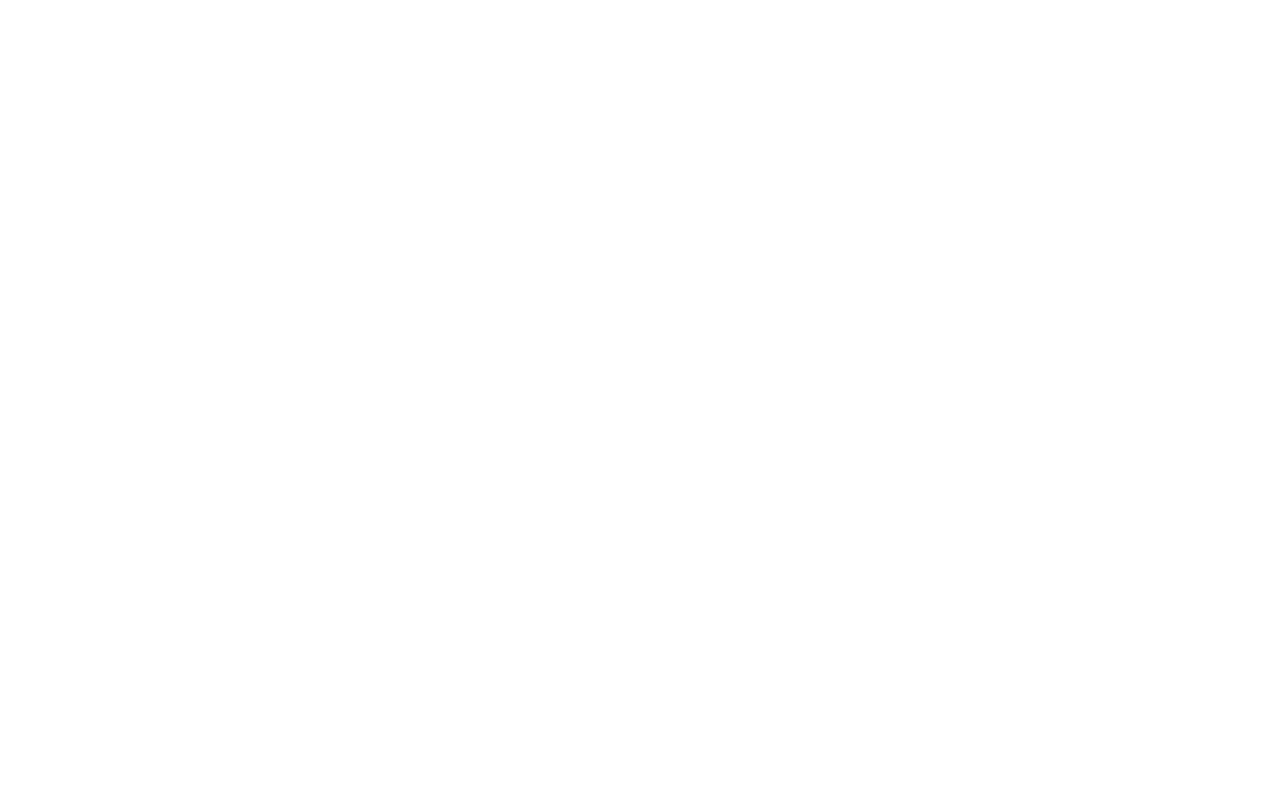
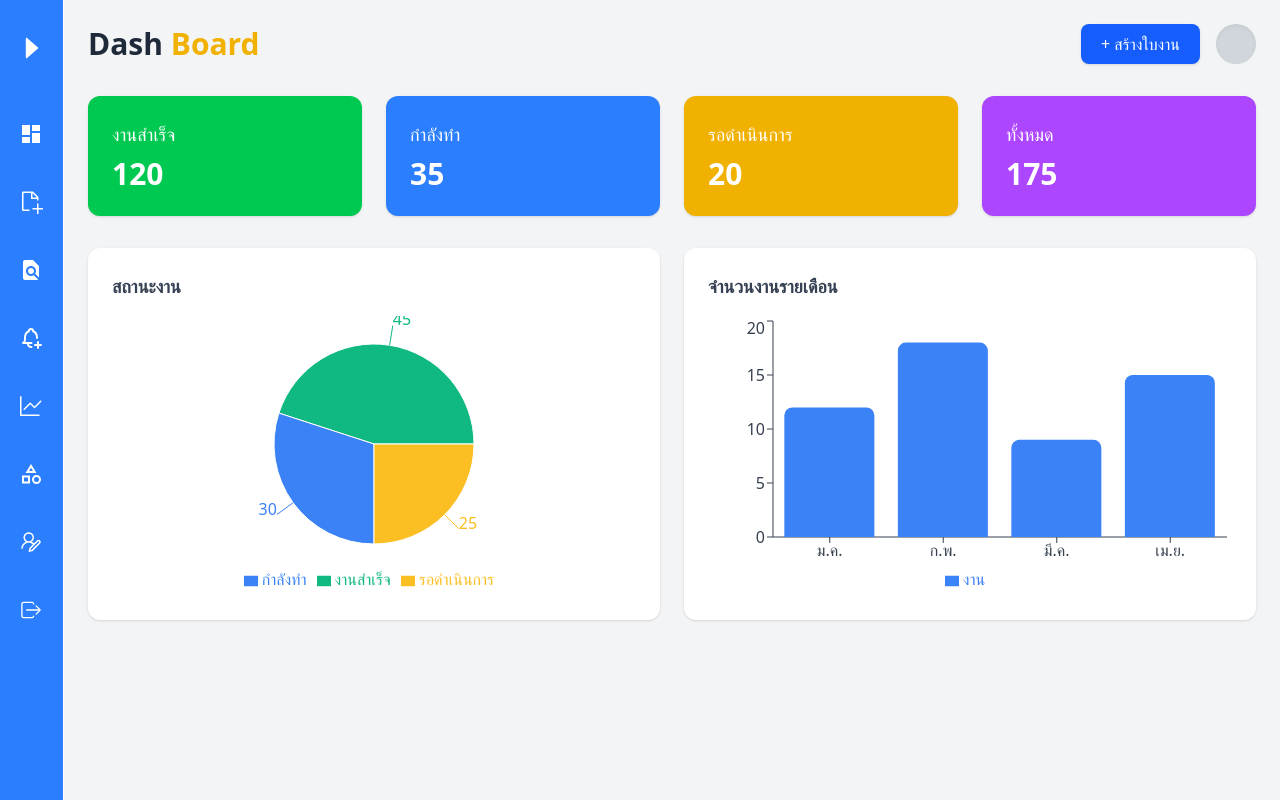
Before and after one commit to PhicharatMns/product-year-two, a React (Vite) app in the folder frontend/: page /Dashboard in a window 1280 px wide. Before the commit this address had no page. Built offline with nearby package versions, Linux system fonts and the light colour scheme.

Commit message:
NewSideBar_admin

```diff
--- /dev/null
+++ b/frontend/src/Admin/Dashboard.tsx
@@ -0,0 +1,118 @@
+import Sidebar from "../component/sidebaradmin";
+import {
+  PieChart,
+  Pie,
+  Cell,
+  ResponsiveContainer,
+  BarChart,
+  Bar,
+  XAxis,
+  YAxis,
+  Tooltip,
+  Legend,
+} from "recharts";
+
+export default function Dashboard() {
+  // ข้อมูลสำหรับกราฟ
+  const pieData = [
+    { name: "งานสำเร็จ", value: 45 },
+    { name: "กำลังทำ", value: 30 },
+    { name: "รอดำเนินการ", value: 25 },
+  ];
+
+  const barData = [
+    { name: "ม.ค.", งาน: 12 },
+    { name: "ก.พ.", งาน: 18 },
+    { name: "มี.ค.", งาน: 9 },
+    { name: "เม.ย.", งาน: 15 },
+  ];
+
+  const COLORS = ["#10B981", "#3B82F6", "#FBBF24"];
+
+  return (
+    <div className="flex min-h-screen bg-gray-100">
+      {/* Sidebar */}
+      <Sidebar />
+
+      {/* Main Content */}
+      <div className="flex-1 p-6">
+        {/* Top Bar */}
+        <div className="flex justify-between items-center mb-8">
+          <h1 className="text-3xl font-bold text-gray-800">Dash <span className="text-3xl font-bold text-yellow-500">Board</span></h1>
+          <div className="flex items-center gap-4">
+            <button className="bg-blue-600 text-white px-5 py-2 rounded-lg shadow hover:bg-blue-700 transition">
+              + สร้างใบงาน
+            </button>
+            <div className="w-10 h-10 bg-gray-300 rounded-full shadow-inner"></div>
+          </div>
+        </div>
+
+        {/* สรุปการ์ด */}
+        <div className="grid grid-cols-1 sm:grid-cols-2 lg:grid-cols-4 gap-6 mb-8">
+          <SummaryCard title="งานสำเร็จ" value="120" color="bg-green-500" />
+          <SummaryCard title="กำลังทำ" value="35" color="bg-blue-500" />
+          <SummaryCard title="รอดำเนินการ" value="20" color="bg-yellow-500" />
+          <SummaryCard title="ทั้งหมด" value="175" color="bg-purple-500" />
+        </div>
+
+        {/* กราฟ */}
+        <div className="grid grid-cols-1 lg:grid-cols-2 gap-6">
+          {/* Pie Chart */}
+          <div className="bg-white rounded-xl shadow p-6">
+            <h2 className="text-lg font-semibold mb-4 text-gray-700">
+              สถานะงาน
+            </h2>
+            <ResponsiveContainer width="100%" height={280}>
+              <PieChart>
+                <Pie
+                  data={pieData}
+                  dataKey="value"
+                  outerRadius={100}
+                  label
+                  isAnimationActive={true}
+                >
+                  {pieData.map((entry, index) => (
+                    <Cell
+                      key={`cell-${index}`}
+                      fill={COLORS[index % COLORS.length]}
+                    />
+                  ))}
+                </Pie>
+                <Tooltip />
+                <Legend />
+              </PieChart>
+            </ResponsiveContainer>
+          </div>
+
+          {/* Bar Chart */}
+          <div className="bg-white rounded-xl shadow p-6">
+            <h2 className="text-lg font-semibold mb-4 text-gray-700">
+              จำนวนงานรายเดือน
+            </h2>
+            <ResponsiveContainer width="100%" height={280}>
+              <BarChart data={barData}>
+                <XAxis dataKey="name" stroke="#374151" />
+                <YAxis stroke="#374151" />
+                <Tooltip />
+                <Legend />
+                <Bar dataKey="งาน" fill="#3B82F6" radius={[8, 8, 0, 0]} />
+              </BarChart>
+            </ResponsiveContainer>
+          </div>
+        </div>
+      </div>
+    </div>
+  );
+}
+
+/* Summary Card */
+function SummaryCard({ title, value, color }) {
+  return (
+    <div
+      className={`${color} text-white p-6 rounded-xl shadow hover:shadow-lg transform hover:scale-105 transition duration-300`}
+    >
+      <h3 className="text-lg">{title}</h3>
+      <p className="text-3xl font-bold mt-2">{value}</p>
+    </div>
+  );
+}
--- a/frontend/src/App.tsx
+++ b/frontend/src/App.tsx
@@ -2,6 +2,8 @@ import { BrowserRouter, Routes, Route } from "react-router-dom";
 import Register from "./sighup/Register";
 import Home from "./Admin/Home";
 import Login from "./sighup/Login";
+import Dashboard from "./Admin/Dashboard";
+
 // import Sidebar from "./component/sidebar";
 // import AddEmployee from "./AddEmployee";
 // import EmployeeList from "./EmployeeList";
@@ -19,6 +21,7 @@ export default function App() {
             <Route path="/login" element={<Login />} />
             <Route path="/register" element={<Register />} />
             <Route path="/Homepath" element={<Home />} />
+            <Route path="/Dashboard" element={<Dashboard />} />
           </Routes>
         </div>
       </div>
--- /dev/null
+++ b/frontend/src/component/sidebaradmin.tsx
@@ -0,0 +1,87 @@
+import { useState } from "react";
+import { AiOutlineCaretRight } from "react-icons/ai";
+import { Link } from "react-router-dom";
+import { MdDashboard } from "react-icons/md";
+import { IoIosLogOut } from "react-icons/io";
+import { MdFindInPage } from "react-icons/md";
+import { TbBellPlus } from "react-icons/tb";
+import { GoGraph } from "react-icons/go";
+import { MdOutlineCategory } from "react-icons/md";
+import { LiaUserEditSolid } from "react-icons/lia";
+import { VscNewFile } from "react-icons/vsc";
+
+
+
+
+
+interface SidebarItem {
+    text: string;
+    icons: React.ComponentType<{ size?: number }>;
+    Link: string;
+}
+
+export default function Sidebar() {
+    const datasizebar: SidebarItem[] = [
+        { text: "Dashboard", icons: MdDashboard, Link: "Dashboard" },
+        { text: "สร้างใบงานใหม่", icons: VscNewFile, Link: "newpaper" },
+        { text: "ค้นหางานย้อนหลัง", icons: MdFindInPage, Link: "findfile" },
+        { text: "ส่งแจ้งการเตือน", icons:  TbBellPlus, Link: "newalert" },
+        { text: "สถิติ", icons: GoGraph, Link: "graph" },
+        { text: "กำหนดประเภท/หมวด", icons:MdOutlineCategory, Link: "setwork" },
+        { text: "จัดการบัญชีช่าง", icons:LiaUserEditSolid, Link: "editacc" },
+        { text: "ออกจากระบบ", icons: IoIosLogOut, Link: "login" },
+
+    ];
+
+    const [onClickSizebar, setOnClickSizebar] = useState(true);
+
+    return (
+        <div
+            className={`h-screen font-bold border-r transition-all duration-300 bg-blue-500 text-white  ${onClickSizebar ? "w-16" : "w-64"
+                }`}
+        >
+            {/* headerSizebar */}
+            <div className="flex items-center py-3 p-4">
+                <span
+                    className={`uppercase mx-auto text-2xl font-black text-white whitespace-nowrap mt-5 ${onClickSizebar ? "opacity-0 w-0" : "opacity-100 w-auto"
+                        }`}
+                >
+                    Tech
+                    <span className="text-yellow-500">
+                        Job
+                    </span>
+                </span>
+                <button className=" relative mt-5 text-white" >
+                    <AiOutlineCaretRight
+                        onClick={() => setOnClickSizebar(!onClickSizebar)}
+                        size={30}
+                    />
+                </button>
+            </div>
+            {/* menuSizeBar */}
+            <div className="mt-4">
+                {datasizebar.map((event, index) => {
+                    const Icons = event.icons;
+                    return (
+                        <div
+                            key={index}
+                            className="flex items-center py-3 p-4 text-lg gap-5"
+                        >
+                            {/* Icon */}
+                            <div className="min-w-[30px] flex justify-center mt-4">
+                                <Icons size={24} />
+                            </div>
+                            {/* text */}
+                            <span
+                                className={`whitespace-nowrap mt-4 ${onClickSizebar ? "opacity-0 w-0" : "opacity-100 w-auto"
+                                    }`}
+                            >
+                                <Link to={`/${event.Link}`}>{event.text}</Link>
+                            </span>
+                        </div>
+                    );
+                })}
+            </div>
+        </div>
+    );
+}
```
Also changed, not shown: frontend/src/Admin/Home.tsx (+87 -101 lines).
